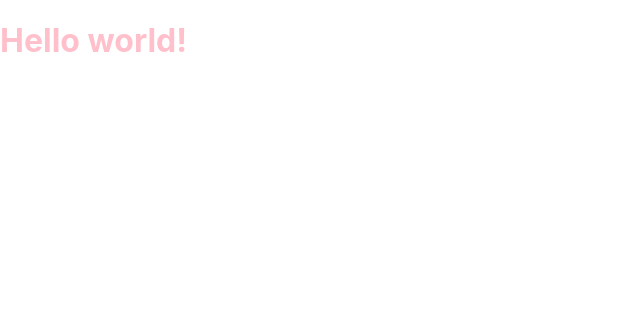
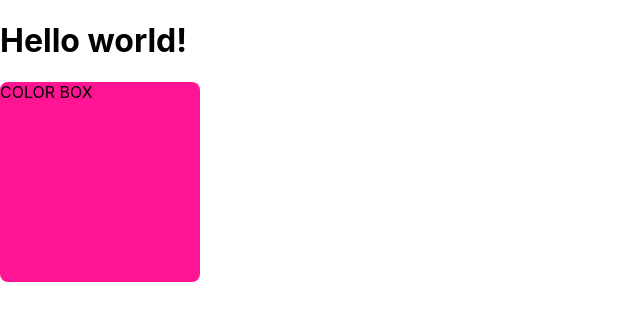
Before and after one commit to PhamKhoa96/react-hooks-basic, a React (Create React App) app: page / in a window 1280 px wide. Shown: the top 320 px of the page, without its empty margins (0-640 px from the left). Built offline with nearby package versions, Linux system fonts and the light colour scheme.

Commit message:
useState

```diff
--- a/src/App.js
+++ b/src/App.js
@@ -1,10 +1,13 @@
 import React from 'react';
 import './App.scss';
+import ColorBox from './components/ColorBox';
 
 function App() {
   return (
     <div className="app">
       <h1> Hello world! </h1>
+
+      <ColorBox />
     </div>
   );
 }
--- a/src/App.scss
+++ b/src/App.scss
@@ -1,3 +1,3 @@
 .app {
-  color: pink;
+  color: black;
 }
--- /dev/null
+++ b/src/components/ColorBox/ColorBox.scss
@@ -0,0 +1,11 @@
+.color-box {
+    $box-size: 200px;
+
+    display: inline-block;
+    width: $box-size;
+    height: $box-size;
+    border-radius: 8px;
+
+    transition: all 0.35s ease-in-out 0s;
+    cursor: pointer;
+}
--- /dev/null
+++ b/src/components/ColorBox/index.jsx
@@ -0,0 +1,42 @@
+import React, { useState } from 'react';
+import PropTypes from 'prop-types';
+import './ColorBox.scss';
+
+ColorBox.propTypes = {
+
+};
+
+function getRandomColor() {
+    const COLOR_LIST = ['deeppink', 'green', 'yellow', 'black', 'blue'];
+    const randomIndex = Math.trunc(Math.random() * 5);
+    return COLOR_LIST[randomIndex];
+}
+
+function ColorBox() {
+    // const initColor = localStorage.getItem('box_color') || 'deeppink';
+    const [color, setColor] = useState(() => {
+        const initColor = localStorage.getItem('box_color') || 'deeppink';
+        console.log(initColor);
+        return initColor;
+    });
+
+    function handleBoxClick() {
+        // get random color -> set color
+        const newColor = getRandomColor();
+        setColor(newColor);
+
+        localStorage.setItem('box_color', newColor);
+    }
+
+    return (
+        <div
+            className='color-box'
+            style={{ backgroundColor: color }}
+            onClick={handleBoxClick}
+        >
+            COLOR BOX
+        </div>
+    );
+}
+
+export default ColorBox;
```
